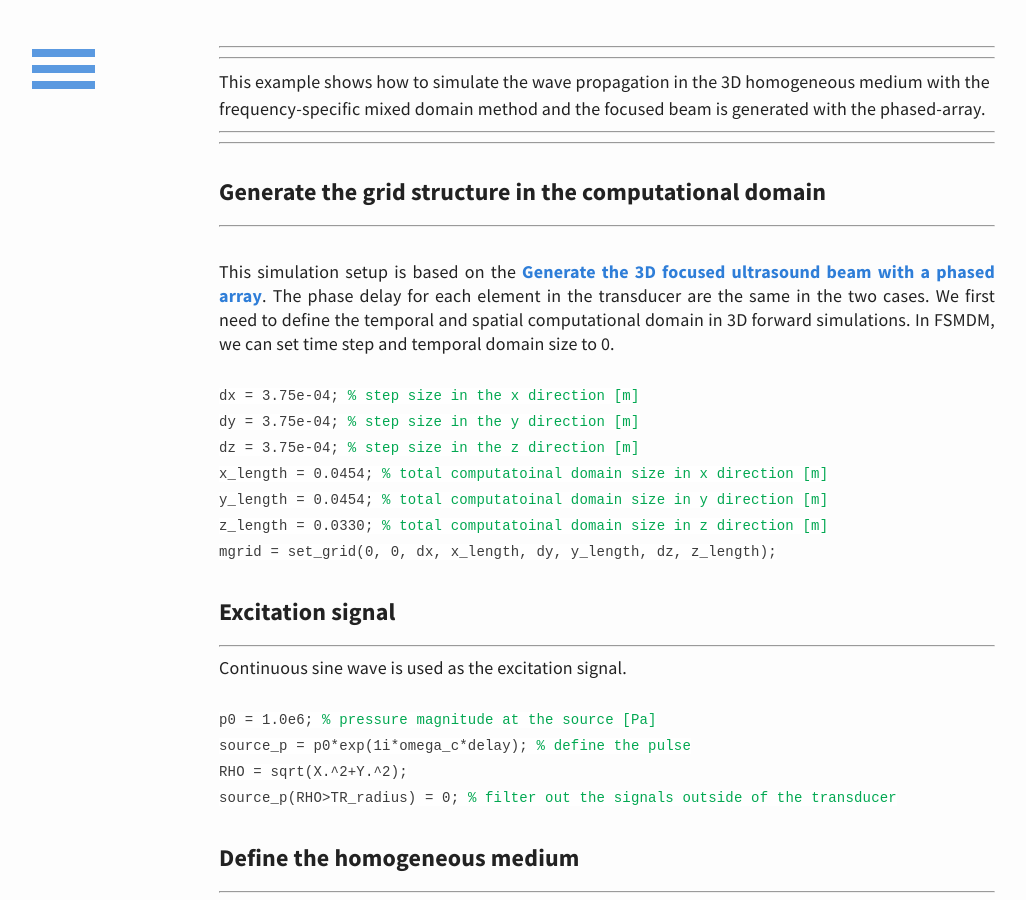
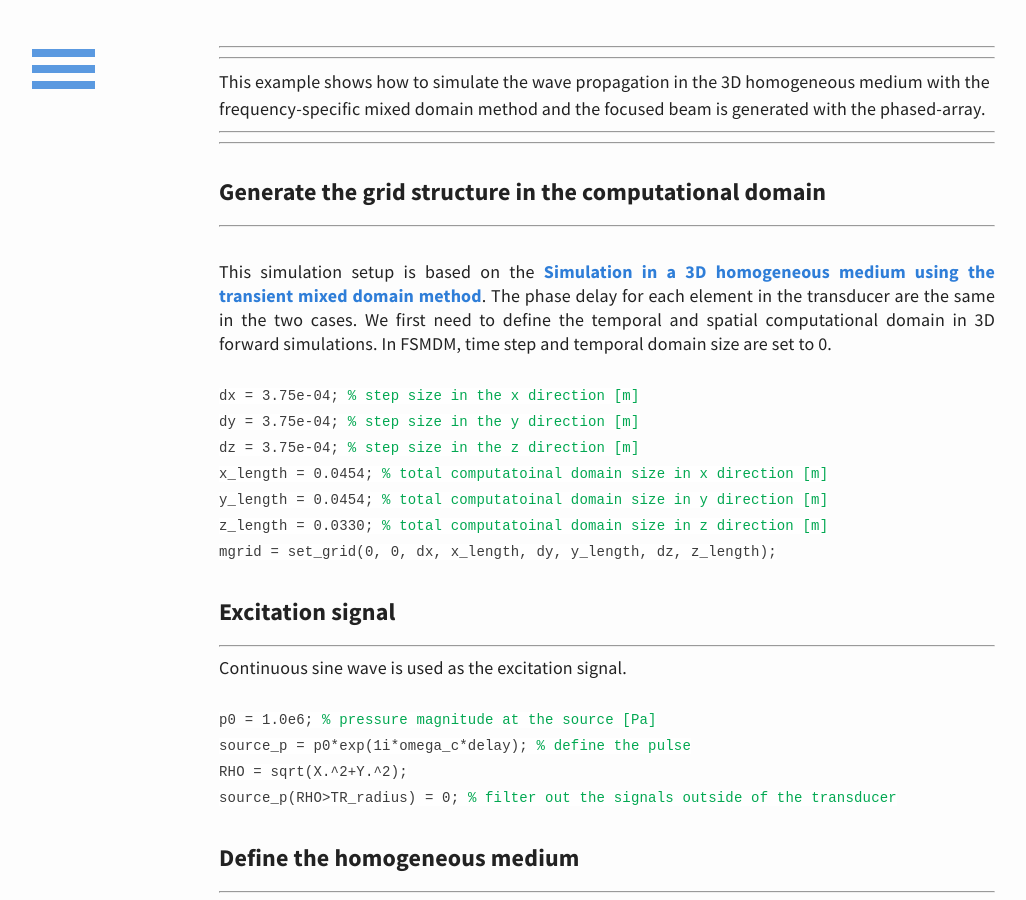
Before and after one commit to m-SOUND/mSOUND, a Jekyll site: the page built from _posts/2019-02-20-FSMDM_3D_homogeneous.html, in a window 1280 px wide and 900 px high, scrolled down 313 px. Shown: the whole window, without its empty margins (33-1059 px from the left). Built offline with Jekyll 4.4.1, drawn with Linux system fonts in a browser that asks for light colours.

Commit message:
Update 2019-02-20-FSMDM_3D_homogeneous.html

```diff
--- a/_posts/2019-02-20-FSMDM_3D_homogeneous.html
+++ b/_posts/2019-02-20-FSMDM_3D_homogeneous.html
@@ -16,10 +16,11 @@ This example shows how to simulate the wave propagation in the 3D homogeneous me
 <hr>
 <p>
  <br>This simulation setup is based on the
-   <a href="https://m-sound.github.io/mSOUND/generate_3D_focused_ultrasound_beam_with_phased_array">Generate the 3D focused ultrasound beam with a phased array</a>.
+   <a href="https://m-sound.github.io/mSOUND/TMDM_3D_homogeneous">
+    Simulation in a 3D homogeneous medium using the transient mixed domain method</a>.
   The phase delay for each element in the transducer are the same in the two cases.
-  We first need to define the temporal and spatial computational domain in 3D forward simulations. In FSMDM, we can set
-  time step and temporal domain size to 0.
+  We first need to define the temporal and spatial computational domain in 3D forward simulations. In FSMDM,
+  time step and temporal domain size are set to 0.
  <br>
 <code>
 <br>dx = 3.75e-04;         <font color="#03a852"> %  step size in the x direction [m]</font>
```
